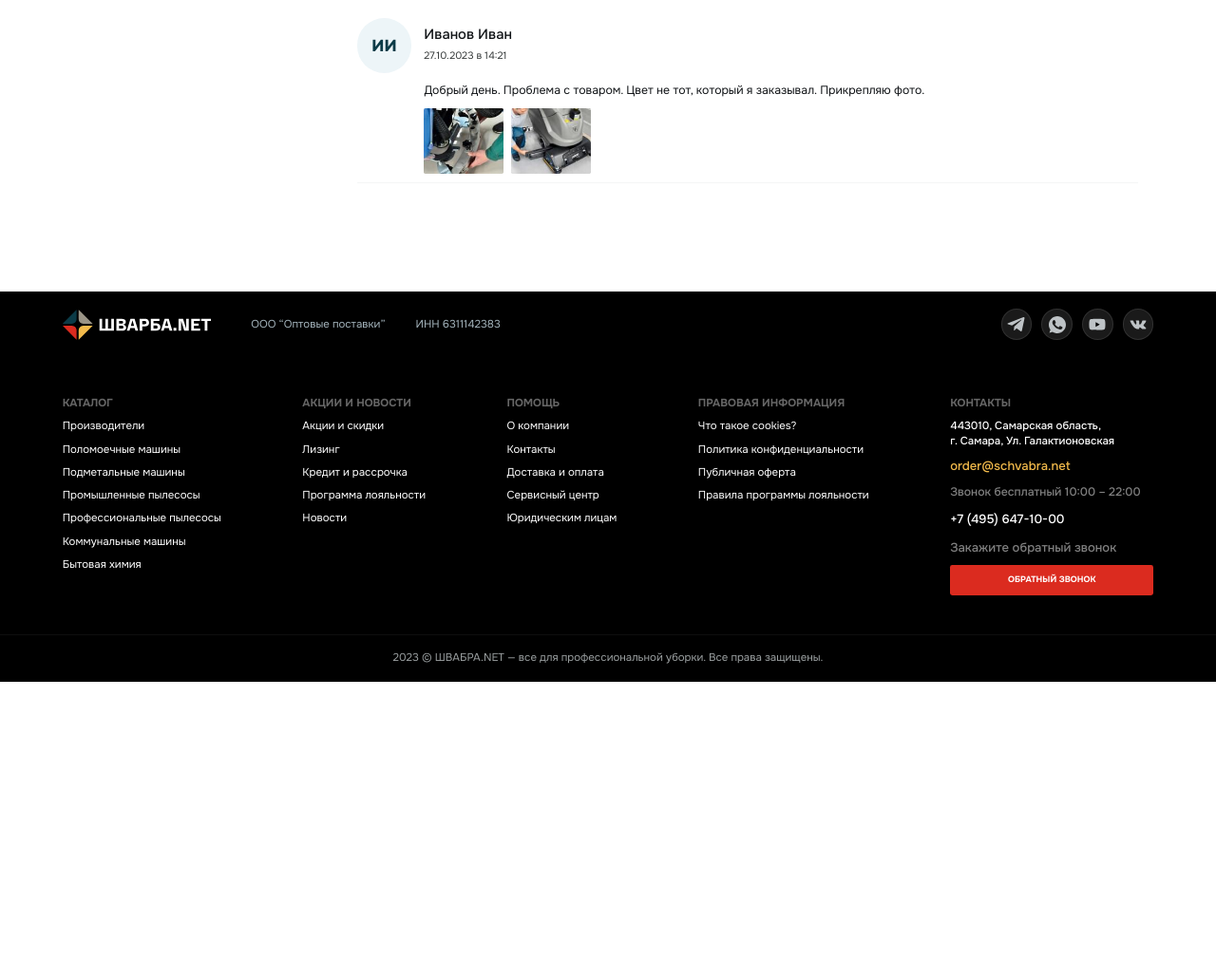
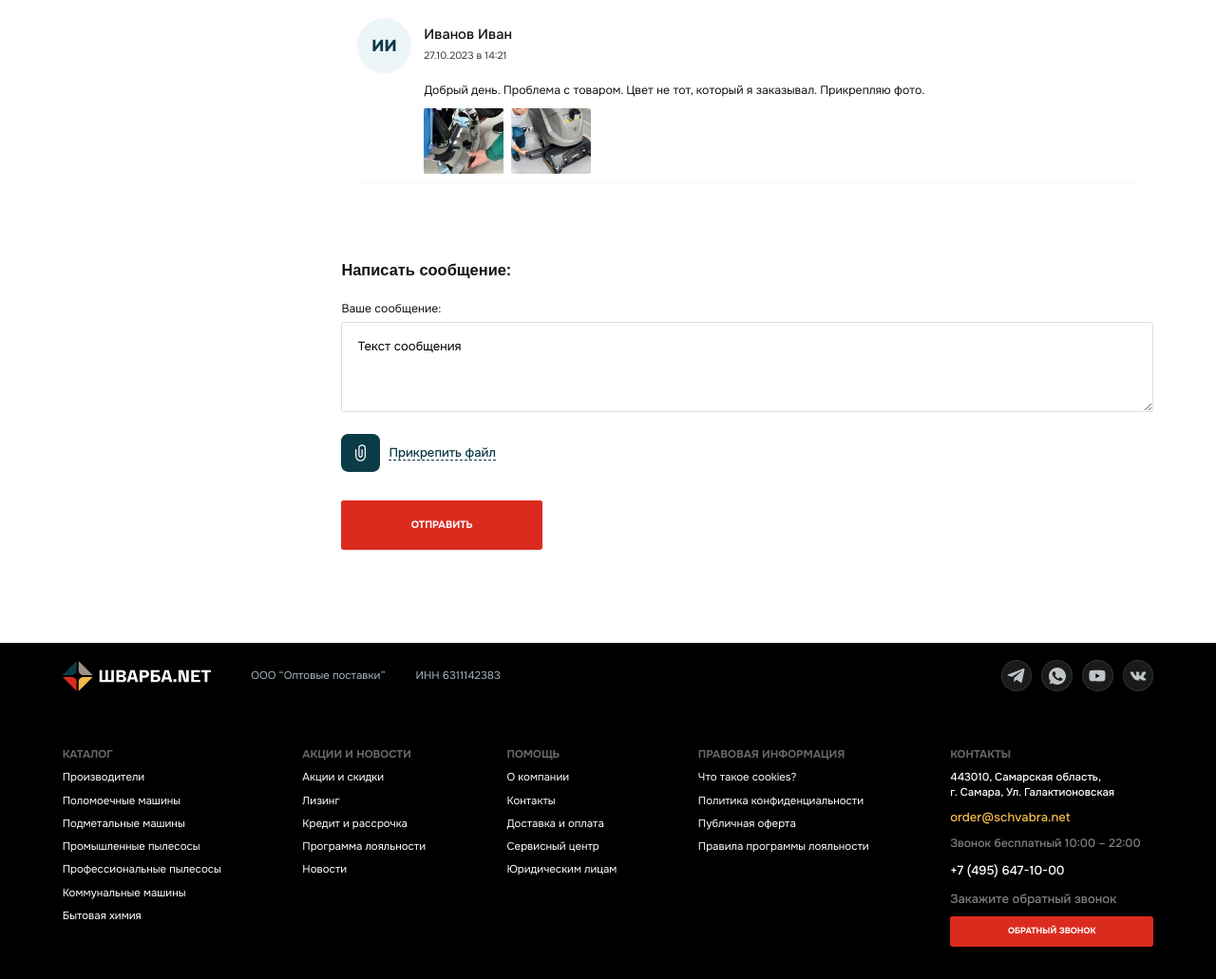
Before and after one commit to Gabbasov98/shvabra, a plain HTML site: page ticket.html in a window 1280 px wide. Shown: the part 1090-2121 px from the top of the page at 95% size. Before the commit the page ends 1808 px from the top, so only its background shows below. Drawn offline with Linux system fonts and the light colour scheme; files whose address does not match are found by name; a web font is replaced by a local one.

Commit message:
fixed bugs

```diff
--- a/ticket.html
+++ b/ticket.html
@@ -558,6 +558,37 @@
                                         </div>
                                     </div>
                                 </div>
+
+                                <div class="comments-feedback">
+                                    <form action="" class="appeal-form">
+                                        <div class="text20 text17-tablet font2 bold-text">
+                                            Написать сообщение:
+                                        </div>
+                                        <fieldset class="fg">
+                                            <label>Ваше сообщение:</label>
+                                            <textarea placeholder="">Текст сообщения</textarea>
+                                        </fieldset>
+                                        <div class="file-input">
+                                            <div class="file-input__wrap">
+                                                <div class="custom-file-container" data-upload-id="file-input"></div>
+                                                <div class="file-input__inner">
+                                                    <div class="file-input__btn">
+                                                        <img src="img/clip.svg" alt="Файл">
+                                                    </div>
+                                                    <div class="file-input__title">
+                                                        Прикрепить файл
+                                                    </div>
+                                                </div>
+                                            </div>
+                                        </div>
+
+                                        <div class="form-buttons">
+                                            <button class="user-addresses__btn m-btn m-btn-red m-btn-normal">
+                                                <span>Отправить</span>
+                                            </button>
+                                        </div>
+                                    </form>
+                                </div>
                             </div>
                         </div>
                     </div>
```
Also changed, not shown: nav.html (+6 -0 lines), css/style.min.css, img/leasing.webp (added), 1 other file.
